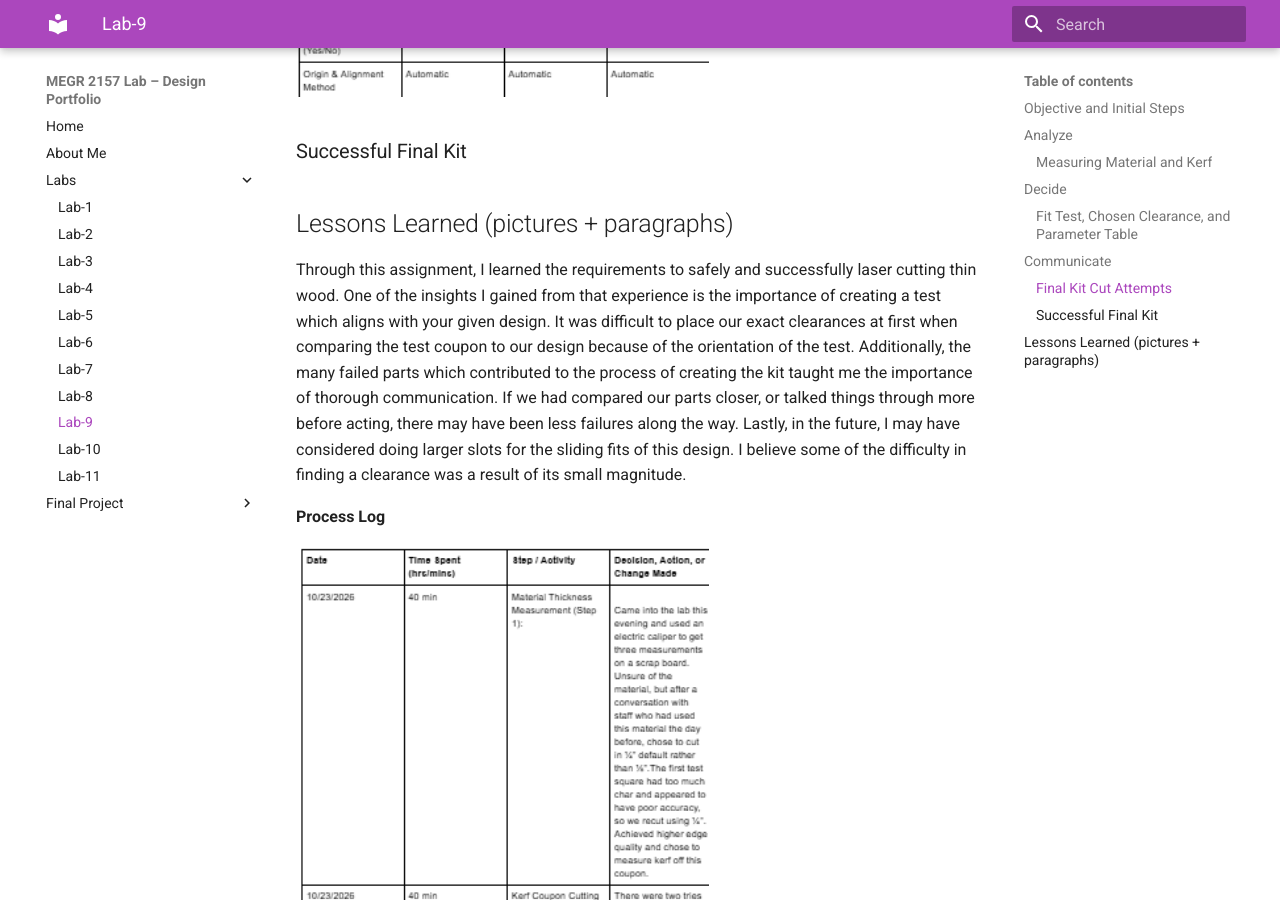
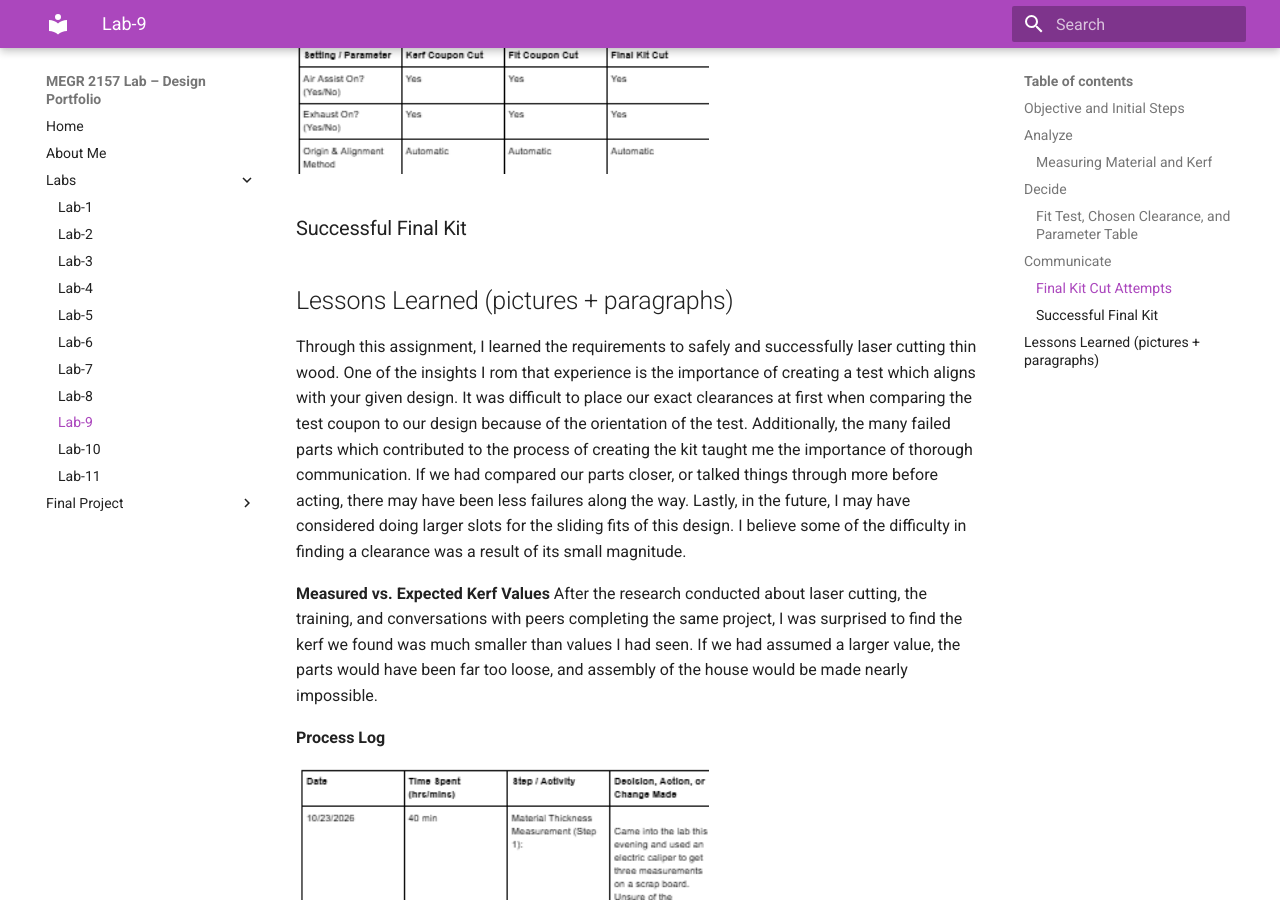
Before and after one commit to swils201/saniyah-wilson-portfolio, an MkDocs documentation site: the page built from docs/Labs/L09/index.md, in a window 1280 px wide and 900 px high, scrolled down 9541 px. Built offline with MkDocs 1.6.1 and Material for MkDocs 9.7.7, drawn with Linux system fonts in a browser that asks for light colours; some of the changed text lies outside the part shown.

Commit message:
Enhance documentation of laser cutting project
Expanded on the design process and lessons learned from the laser cutting assignment, including insights on kerf values and material choices.

```diff
--- a/docs/Labs/L09/index.md
+++ b/docs/Labs/L09/index.md
@@ -8,7 +8,7 @@
 
 To complete this assignment, I worked with classmate Jack Welch on the design and cutting.
 
-We decided to design a small wooden home model which can be put together similar to puzzle pieces. First, we began splitting the components which we would design and drew rough sketches of our individual components.
+We decided to design a small wooden home model which can be put together similar to puzzle pieces. First, we began splitting the components which we would design and drew rough sketches of our individual components. The geometry of the pieces overall continue the puzzle theme and are modeled after general existing 3d puzzle parts. A supporting beam was considered to add an extra force to constricting part movement.
 
 ## Analyze
 
@@ -79,6 +79,7 @@ Once we communicated, and compared our CAD files side by side, all errors were d
 **Watch the Cuts or Download the Files**
 https://drive.google.com/drive/folders/1IzoxIToqCER9lnqqXOJK_Xo5DhIN1F68?usp=sharing
 
+_During the cutting process, I noticed the settings chosen and material used produced a white smoke and little to no flame trail._
 **Cut Setting Table**
 
 <img src="L9SETTINGS.png" alt="Description of image" width="60%">
@@ -86,7 +87,10 @@ https://drive.google.com/drive/folders/1IzoxIToqCER9lnqqXOJK_Xo5DhIN1F68?usp=sha
 ### Successful Final Kit
 ## Lessons Learned (pictures + paragraphs)
 
-Through this assignment, I learned the requirements to safely and successfully laser cutting thin wood. One of the insights I gained from that experience is the importance of creating a test which aligns with your given design. It was difficult to place our exact clearances at first when comparing the test coupon to our design because of the orientation of the test. Additionally, the many failed parts which contributed to the process of creating the kit taught me the importance of thorough communication. If we had compared our parts closer, or talked things through more before acting, there may have been less failures along the way. Lastly, in the future, I may have considered doing larger slots for the sliding fits of this design. I believe some of the difficulty in finding a clearance was a result of its small magnitude.
+Through this assignment, I learned the requirements to safely and successfully laser cutting thin wood. One of the insights I rom that experience is the importance of creating a test which aligns with your given design. It was difficult to place our exact clearances at first when comparing the test coupon to our design because of the orientation of the test. Additionally, the many failed parts which contributed to the process of creating the kit taught me the importance of thorough communication. If we had compared our parts closer, or talked things through more before acting, there may have been less failures along the way. Lastly, in the future, I may have considered doing larger slots for the sliding fits of this design. I believe some of the difficulty in finding a clearance was a result of its small magnitude.
+
+**Measured vs. Expected Kerf Values**
+After the research conducted about laser cutting, the training, and conversations with peers completing the same project, I was surprised to find the kerf we found was much smaller than values I had seen. If we had assumed a larger value, the parts would have been far too loose, and assembly of the house would be made nearly impossible.
 
 **Process Log**
 
@@ -94,3 +98,11 @@ Through this assignment, I learned the requirements to safely and successfully l
 <img src="L9PROCESS2.png" alt="Description of image" width="60%">
 <img src="L9PROCESS3.png" alt="Description of image" width="60%">
 <img src="L9PROCESS4.png" alt="Description of image" width="60%">
+
+**Taguchis Quality Loss Function**
+
+One part in the kit which works but is not on target is the final floor used. Although the part fits correctly and is held by the other parts without the supporting beams, it is not as stable without them, and its prone to falling out. If the part was made to the thousands, this would mean loss in consumer satisfaction, production costs as parts would need to be remade, or potentially packaging costs as parts may disassemble and damage it.
+
+**One Last Cut**
+
+If I had one last cut, I would try to cut this design using a different material. For this lab, the material was not specified and limited to wood. I would be interested in an acrylic cut of this design for the aesthetic potential aesthetic appeal. Additionally, I would have liked to etch on details that added personality to the design, such as windows, a door, etc.
```
